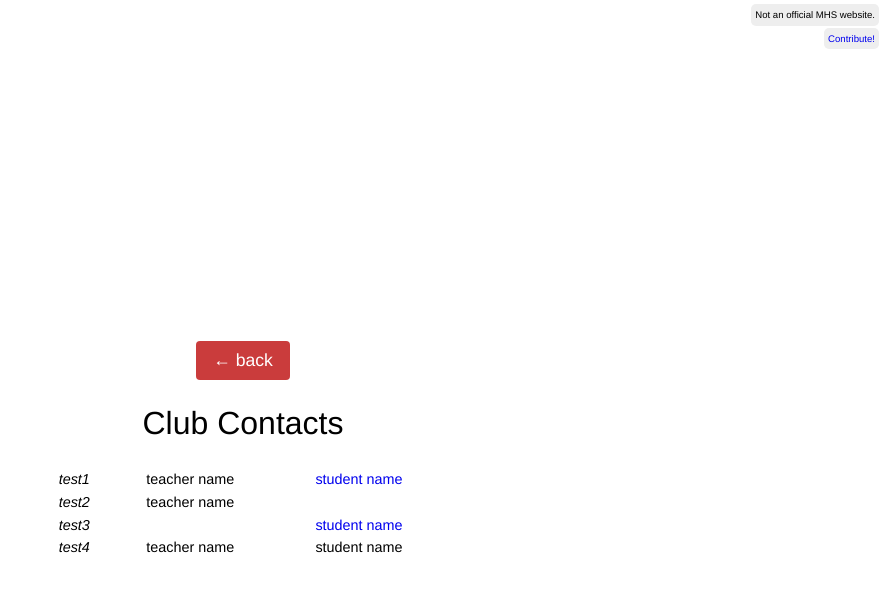
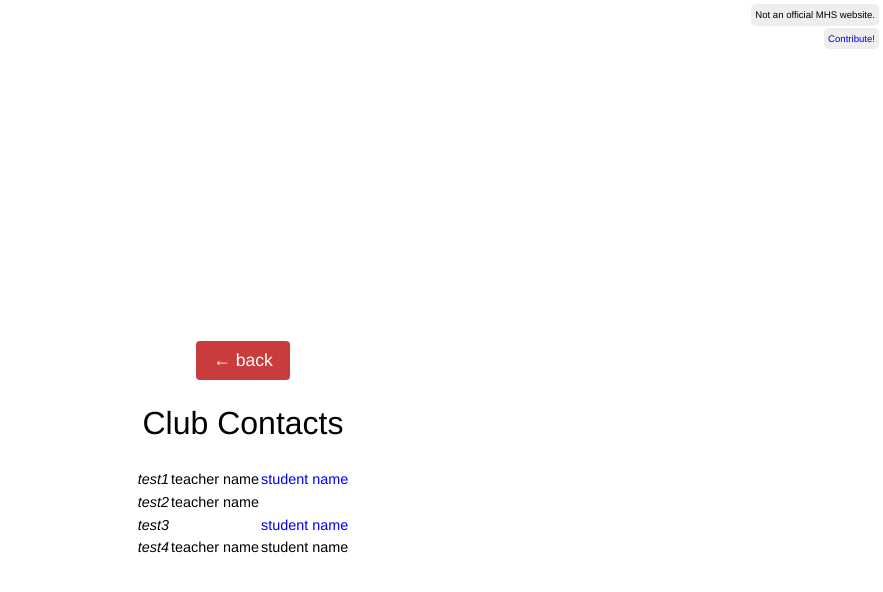
Before and after one commit to mhslinks/mhslinks.github.io, a Jekyll site: the page built from clubs/index.html, in a window 1280 px wide. Shown: the top 592 px of the page, without its empty margins (397-1280 px from the left). Built offline with Jekyll 4.4.1, drawn with Linux system fonts in a browser that asks for light colours.

Commit message:
remove min width

```diff
--- a/clubs/index.html
+++ b/clubs/index.html
@@ -6,7 +6,7 @@ title: Club Contacts
     <div><a class="pure-button button-xlarge button-red" href="../"> &larr; back</a></div>
     <h1>Club Contacts</h1>
     <div class="small">
-        <table style="max-width: 600px; min-width: 400px; margin: 0 auto;">
+        <table style="max-width: 600px; margin: 0 auto;">
             <tbody>
                 {% assign clubs = site.data.clubs | sort: "name" %}
                 {% for club in clubs %}
```
